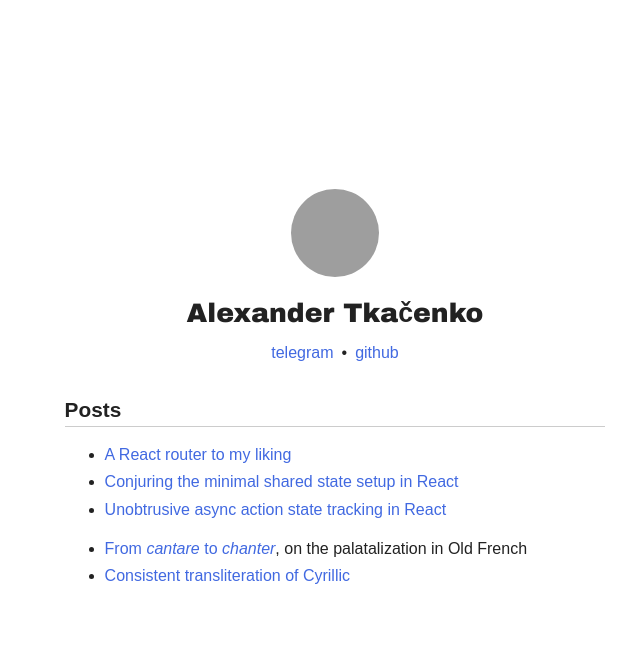
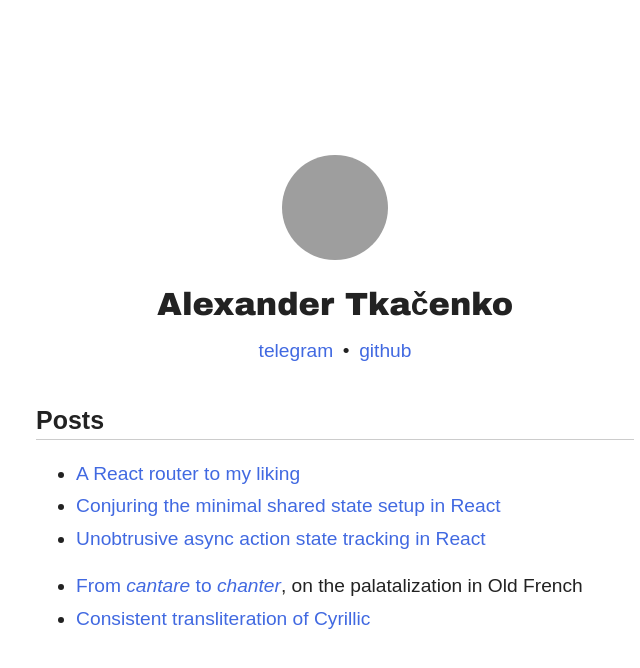
Before and after one commit to axtk/axtk.github.io, a Jekyll site: the page built from index.html, in a window 1280 px wide. Shown: the top 668 px of the page, without its empty margins (305-945 px from the left). Built offline with Jekyll 4.4.1, drawn with Linux system fonts in a browser that asks for light colours; grey boxes are pictures that could not be loaded.

Commit message:
change font size

```diff
--- a/css/index.css
+++ b/css/index.css
@@ -1,5 +1,5 @@
 html {
-    --max-main-content-width: 36rem;
+    --max-main-content-width: 640px;
 }
 body {
     padding: 2rem 0 3rem;
--- a/css/plain.css
+++ b/css/plain.css
@@ -1,11 +1,11 @@
 html {
-    --max-main-content-width: 40rem;
+    --max-main-content-width: 680px;
     --layout-padding-x: 1.1rem;
     --layout-padding-y: .9rem;
     --abstract-padding: var(--layout-padding-x);
     --block-margin-y: 1em;
     --block-border-radius: 1em;
-    font: normal 100%/1.45 sans-serif;
+    font: normal 120%/1.45 sans-serif;
     color: #222;
     background: white;
 }
```
